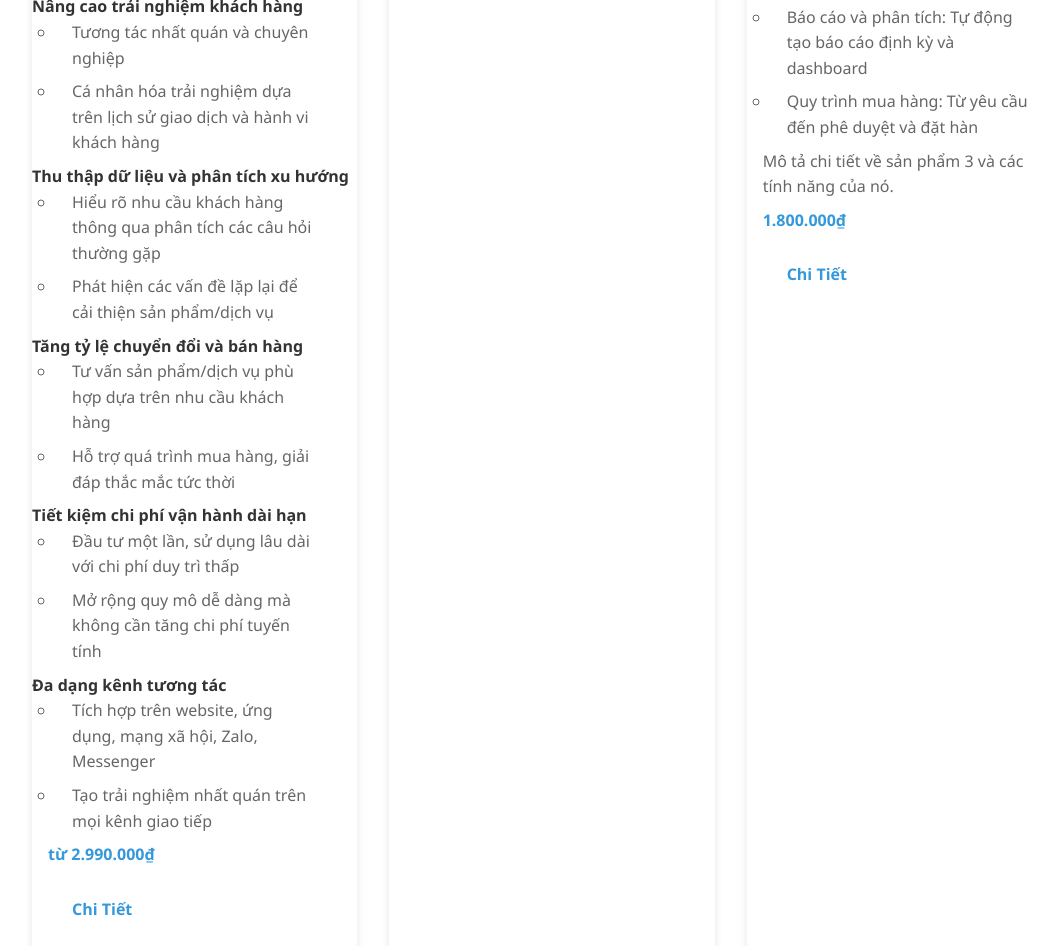
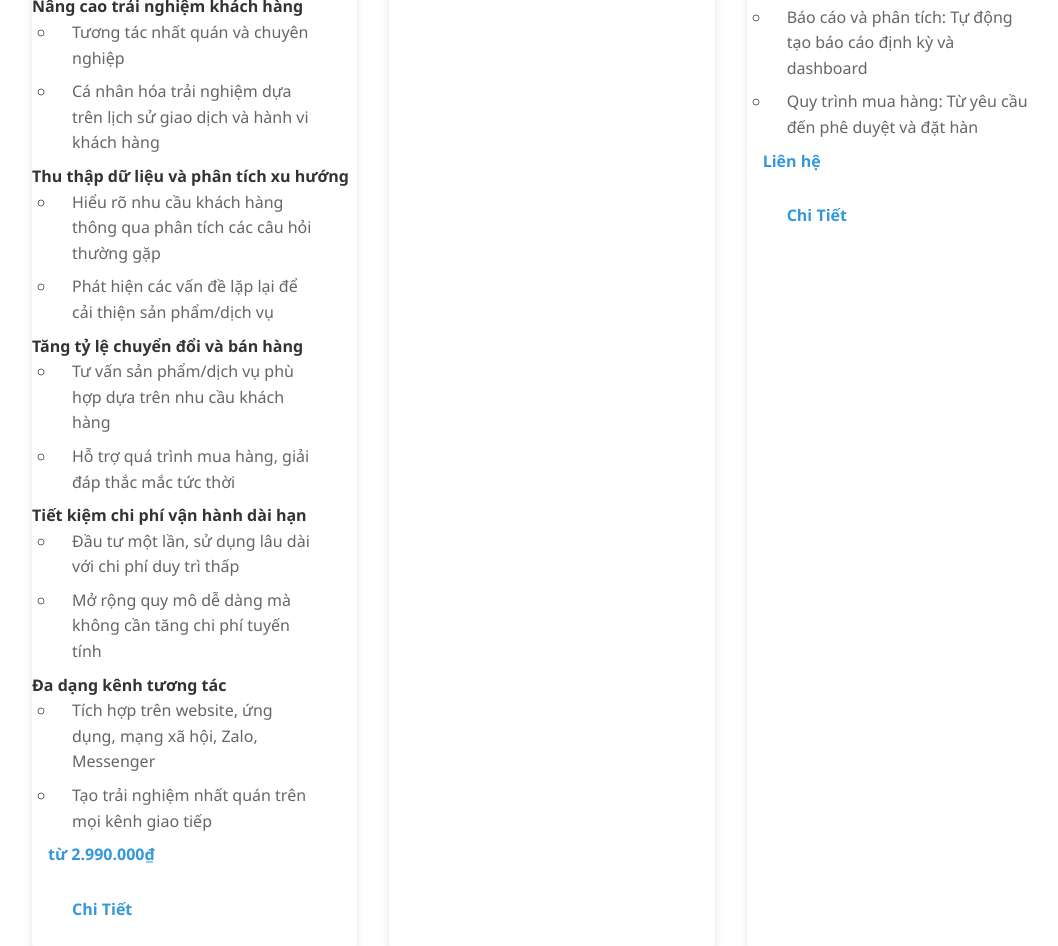
Before and after one commit to aificientvn/website, a website: page public/products.html in a window 1280 px wide. Shown: the part 2908-3854 px from the top of the page, without its empty margins (88-1146 px from the left). Drawn offline with Linux system fonts and the light colour scheme.

Commit message:
sua trang san pham

```diff
--- a/public/products.html
+++ b/public/products.html
@@ -258,8 +258,7 @@
             <li>Báo cáo và phân tích: Tự động tạo báo cáo định kỳ và dashboard </li>
             <li>Quy trình mua hàng: Từ yêu cầu đến phê duyệt và đặt hàn </li>
         </ul>
-      <p class="product-description">Mô tả chi tiết về sản phẩm 3 và các tính năng của nó.</p>
-      <p class="product-price">1.800.000₫</p>
+      <p class="product-price"> Liên hệ </p>
       <a href="#" class="btn">Chi Tiết</a>
     </div>
   </section>
```
